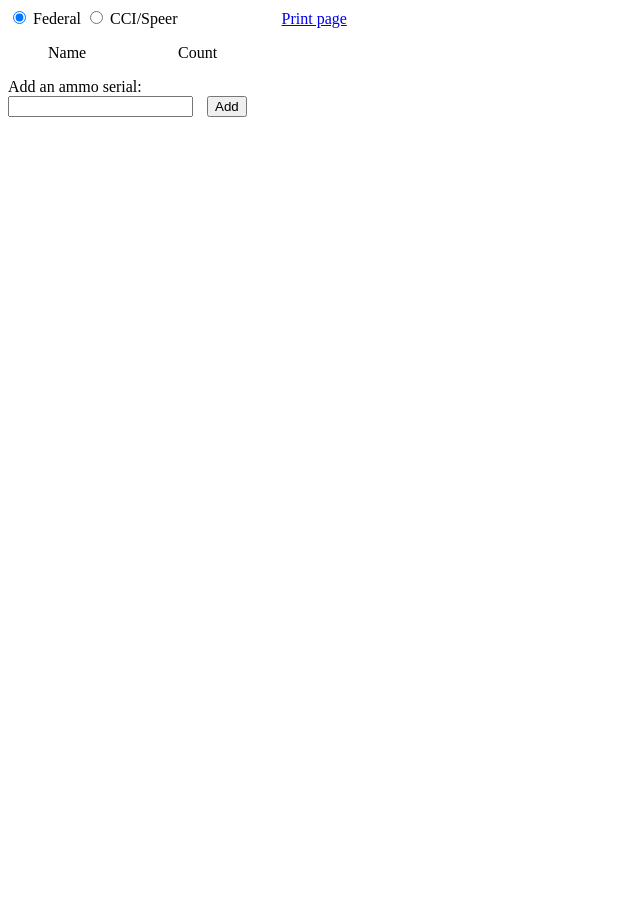
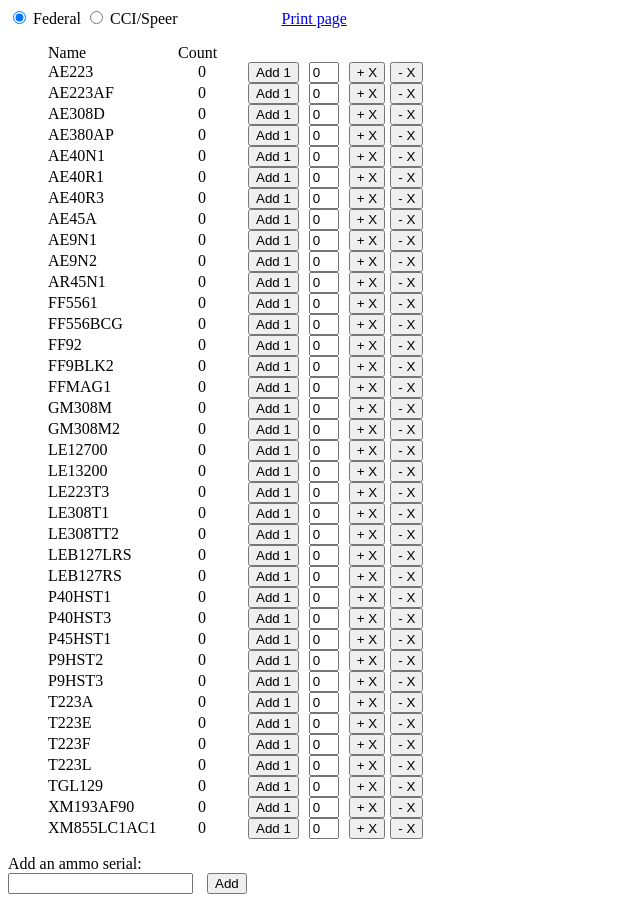
Before and after one commit to grrttedwards/aaa-product-counter, a plain HTML site: page index.html in a window 1280 px wide. Shown: the whole page, without its empty margins (0-640 px from the left). Before the commit the page ends 800 px from the top, so only its background shows below. Drawn offline with Linux system fonts and the light colour scheme.

Commit message:
Fix failed scripts rename

```diff
--- a/index.html
+++ b/index.html
@@ -1,4 +1,4 @@
-<script type="text/javascript" src="js.js"></script>
+<script type="text/javascript" src="scripts.js"></script>
 
 <div id="entries">
     <input type="radio" id="federalradio" name="brand" value="federalammos" onchange="changeBrand(this)" checked />
```
